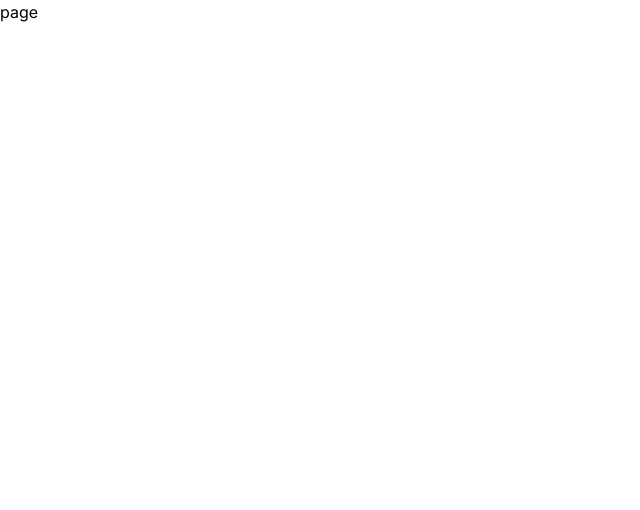
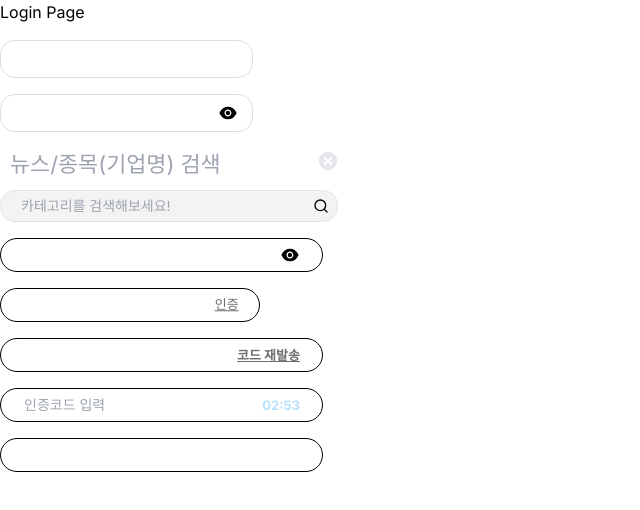
Before and after one commit to TripleA-Project/TripleA-FrontEnd, a Next.js app: page /login in a window 1280 px wide. Shown: the top 510 px of the page, without its empty margins (0-640 px from the left). Built offline with nearby package versions, Linux system fonts and the light colour scheme.

Commit message:
feat: input 스타일 수정

```diff
--- a/src/app/components/ActionInput/ActionInput.tsx
+++ b/src/app/components/ActionInput/ActionInput.tsx
@@ -1,6 +1,5 @@
 import React, { useState, useEffect, forwardRef, LegacyRef } from "react";
 import { ActionInputProps } from "@/app/interfaces/InputProps";
-import styles from "./ActionInput.module.css";
 import { AiFillEye, AiFillEyeInvisible } from "react-icons/ai";
 import { MdCancel } from "react-icons/md";
 import { FiSearch } from "react-icons/fi";
@@ -17,68 +16,73 @@ const ActionInput = forwardRef(
     let inputClassName = "";
     let className = "";
 
-    switch (
-      type //type에 따라 스타일, 플레이스홀더, inputType 변경
-    ) {
+    switch (type) {
       case "registerPw":
         placeholder = "";
         inputType = showPassword ? "text" : "password";
-        inputClassName = styles.registerInput;
-        className = styles.registerInputContainer;
+        inputClassName = "w-[200px] h-[30px] text-sm outline-none";
+        className =
+          "relative w-[323px] h-[34px] border text-sm pl-[23px] rounded-[20px] border-solid border-[black] outline-none";
         break;
       case "loginPw":
         placeholder = "";
         inputType = showPassword ? "text" : "password";
-        inputClassName = styles.loginInput;
-        className = styles.loginInputContainer;
+        inputClassName = "w-[180px] h-[30px] outline-none";
+        className =
+          "relative w-[253px] h-[38px] border pl-[23px] rounded-[15px] border-solid border-[#dbdee1] outline-none";
         break;
       case "registerTimer":
         placeholder = "인증코드 입력";
         inputType = "verifyCode";
-        inputClassName = styles.registerInput;
-        className = styles.registerInputContainer;
+        inputClassName = "w-[200px] h-[30px] text-sm outline-none";
+        className =
+          "relative w-[323px] h-[34px] border text-sm pl-[23px] rounded-[20px] border-solid border-[black] outline-none";
+        break;
+      case "registerVerifyAgain":
+        placeholder = "";
+        inputClassName = "w-[200px] h-[30px] text-sm outline-none";
+        className =
+          "relative w-[323px] h-[34px] border text-sm pl-[23px] rounded-[20px] border-solid border-[black] outline-none";
         break;
       case "registerVerify":
         placeholder = "";
-        inputClassName = styles.verifyInput;
-        className = styles.verifyInputContainer;
-        break;
-      case "registerVerifyAgain":
-        placeholder = "";
-        inputClassName = styles.registerInput;
-        className = styles.registerInputContainer;
+        inputClassName = "w-[180px] h-[30px] outline-none";
+        className =
+          "relative w-[259.67px] h-[34px] border pl-5 rounded-[20px] border-solid border-black outline-none";
         break;
       case "name":
         placeholder = "";
-        inputClassName = styles.registerInput;
-        className = styles.registerInputContainer;
+        inputClassName = "w-[200px] h-[30px] text-sm outline-none";
+        className =
+          "relative w-[323px] h-[34px] border text-sm pl-[23px] rounded-[20px] border-solid border-[black] outline-none";
         break;
       case "mainSearch":
         placeholder = "뉴스/종목(기업명) 검색";
-        inputClassName = styles.mainSearchInput;
-        className = styles.mainSearchInputContainer;
+        inputClassName = "w-[300px] h-[22px] text-[21.84px] outline-none";
+        className =
+          "relative w-[340px] h-[26px] text-[21.84px] pl-2.5 outline-none";
         break;
       case "selectSearch":
         placeholder = "카테고리를 검색해보세요!";
-        inputClassName = styles.selectSearchInput;
-        className = styles.selectSearchInputContainer;
+        inputClassName = "w-[300px] h-7 bg-[#f3f3f3] text-sm outline-none";
+        className =
+          "relative w-[337.5px] h-8 border bg-[#f3f3f3] text-sm pl-5 rounded-[15px] border-solid border-[#e4e4e4] outline-none";
         break;
       case "loginEmail":
         placeholder = "";
-        inputClassName = styles.loginInput;
-        className = styles.loginInputContainer;
+        inputClassName = "w-[180px] h-[30px] outline-none";
+        className =
+          "relative w-[253px] h-[38px] border pl-[23px] rounded-[15px] border-solid border-[#dbdee1] outline-none";
         break;
       default:
         break;
     }
 
     const handleTogglePassword = () => {
-      //패스워드 보이기, 숨기기
       setShowPassword((prevShowPassword) => !prevShowPassword);
     };
 
     useEffect(() => {
-      //타이머
       let intervalId: NodeJS.Timeout | null = null;
 
       if (type === "registerTimer") {
@@ -93,7 +97,6 @@ const ActionInput = forwardRef(
           });
         }, 1000);
       }
-
       return () => {
         if (intervalId !== null) {
           clearInterval(intervalId);
@@ -102,12 +105,11 @@ const ActionInput = forwardRef(
     }, [type]);
 
     const buttonMap = {
-      //type에 따른 버튼 구현
       registerPw: (
         <button
           style={{ fontSize: "20px" }}
           onClick={handleTogglePassword}
-          className={styles.togglePassword}
+          className="justify-center items-center absolute -translate-y-2/4 text-[13px] font-bold right-[22px] top-2/4"
         >
           {showPassword ? <AiFillEyeInvisible /> : <AiFillEye />}
         </button>
@@ -116,13 +118,16 @@ const ActionInput = forwardRef(
         <button
           style={{ fontSize: "20px", right: 14 }}
           onClick={handleTogglePassword}
-          className={styles.togglePassword}
+          className="justify-center items-center absolute -translate-y-2/4 text-[13px] font-bold right-[22px] top-2/4"
         >
           {showPassword ? <AiFillEyeInvisible /> : <AiFillEye />}
         </button>
       ),
       registerTimer: (
-        <div style={{ color: "#b6e0f9" }} className={styles.togglePassword}>
+        <div
+          style={{ color: "#b6e0f9" }}
+          className="justify-center items-center absolute -translate-y-2/4 text-[13px] font-bold right-[22px] top-2/4"
+        >
           {Math.floor(timer / 60)
             .toString()
             .padStart(2, "0")}
@@ -132,13 +137,16 @@ const ActionInput = forwardRef(
       registerVerifyAgain: (
         <button
           style={{ color: "#6d6d6d", textDecorationLine: "underline" }}
-          className={styles.togglePassword}
+          className="justify-center items-center absolute -translate-y-2/4 text-[13px] font-bold right-[22px] top-2/4"
         >
           코드 재발송
         </button>
       ),
       registerVerify: (
-        <button style={{ color: "#6d6d6d" }} className={styles.verifyEmail}>
+        <button
+          style={{ color: "#6d6d6d" }}
+          className="text-[13px] underline absolute -translate-y-2/4 right-5 top-2/4"
+        >
           인증
         </button>
       ),
@@ -146,7 +154,7 @@ const ActionInput = forwardRef(
       mainSearch: (
         <button
           style={{ color: "#e5e7ec", fontSize: "22px", right: "1px" }}
-          className={styles.togglePassword}
+          className="justify-center items-center absolute -translate-y-2/4 text-[13px] font-bold right-[22px] top-2/4"
         >
           <MdCancel />
         </button>
@@ -154,7 +162,7 @@ const ActionInput = forwardRef(
       selectSearch: (
         <button
           style={{ color: "black", fontSize: "16px", right: "8px" }}
-          className={styles.verifyEmail}
+          className="text-[13px] underline absolute -translate-y-2/4 right-5 top-2/4"
         >
           <FiSearch />
         </button>
--- a/src/app/login/page.tsx
+++ b/src/app/login/page.tsx
@@ -1,9 +1,88 @@
-import React from 'react'
+"use client";
 
-function page() {
+import React, { useState, ChangeEvent } from "react";
+import ActionInput from "../components/ActionInput/ActionInput";
+
+const LoginPage: React.FC = () => {
+  const [email, setEmail] = useState("");
+  const [password, setPassword] = useState("");
+  const [searchQuery, setSearchQuery] = useState("");
+  const [verifyCode, setVerifyCode] = useState("");
+  const [name, setName] = useState("");
+
+  const handleEmailChange = (e: ChangeEvent<HTMLInputElement>) => {
+    setEmail(e.target.value);
+  };
+
+  const handlePasswordChange = (e: ChangeEvent<HTMLInputElement>) => {
+    setPassword(e.target.value);
+  };
+
+  const handleSearchChange = (e: ChangeEvent<HTMLInputElement>) => {
+    setSearchQuery(e.target.value);
+  };
+
+  const handleVerifyCodeChange = (e: ChangeEvent<HTMLInputElement>) => {
+    setVerifyCode(e.target.value);
+  };
+
+  const handleNameChange = (e: ChangeEvent<HTMLInputElement>) => {
+    setName(e.target.value);
+  };
+
   return (
-    <div>page</div>
-  )
-}
+    <div
+      style={{
+        display: "flex",
+        flexDirection: "column",
+        gap: "1rem",
+        width: "100%",
+      }}
+    >
+      <h1>Login Page</h1>
+      <ActionInput
+        type="loginEmail"
+        value={email}
+        onChange={handleEmailChange}
+      />
+      <ActionInput
+        type="loginPw"
+        value={password}
+        onChange={handlePasswordChange}
+      />
+      <ActionInput
+        type="mainSearch"
+        value={searchQuery}
+        onChange={handleSearchChange}
+      />
+      <ActionInput
+        type="selectSearch"
+        value={searchQuery}
+        onChange={handleSearchChange}
+      />
+      <ActionInput
+        type="registerPw"
+        value={password}
+        onChange={handlePasswordChange}
+      />
+      <ActionInput
+        type="registerVerify"
+        value={email}
+        onChange={handleEmailChange}
+      />
+      <ActionInput
+        type="registerVerifyAgain"
+        value={email}
+        onChange={handleEmailChange}
+      />
+      <ActionInput
+        type="registerTimer"
+        value={verifyCode}
+        onChange={handleVerifyCodeChange}
+      />
+      <ActionInput type="name" value={name} onChange={handleNameChange} />
+    </div>
+  );
+};
 
-export default page
+export default LoginPage;
```
